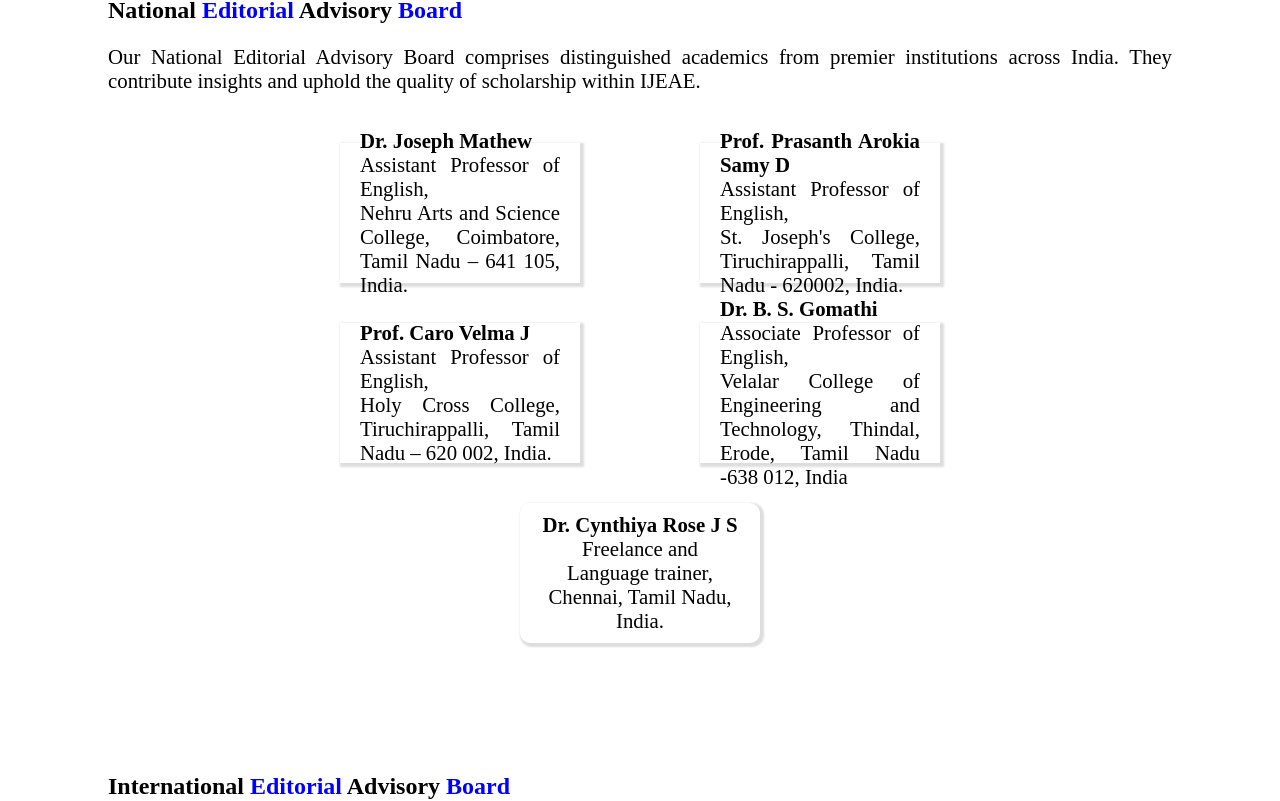
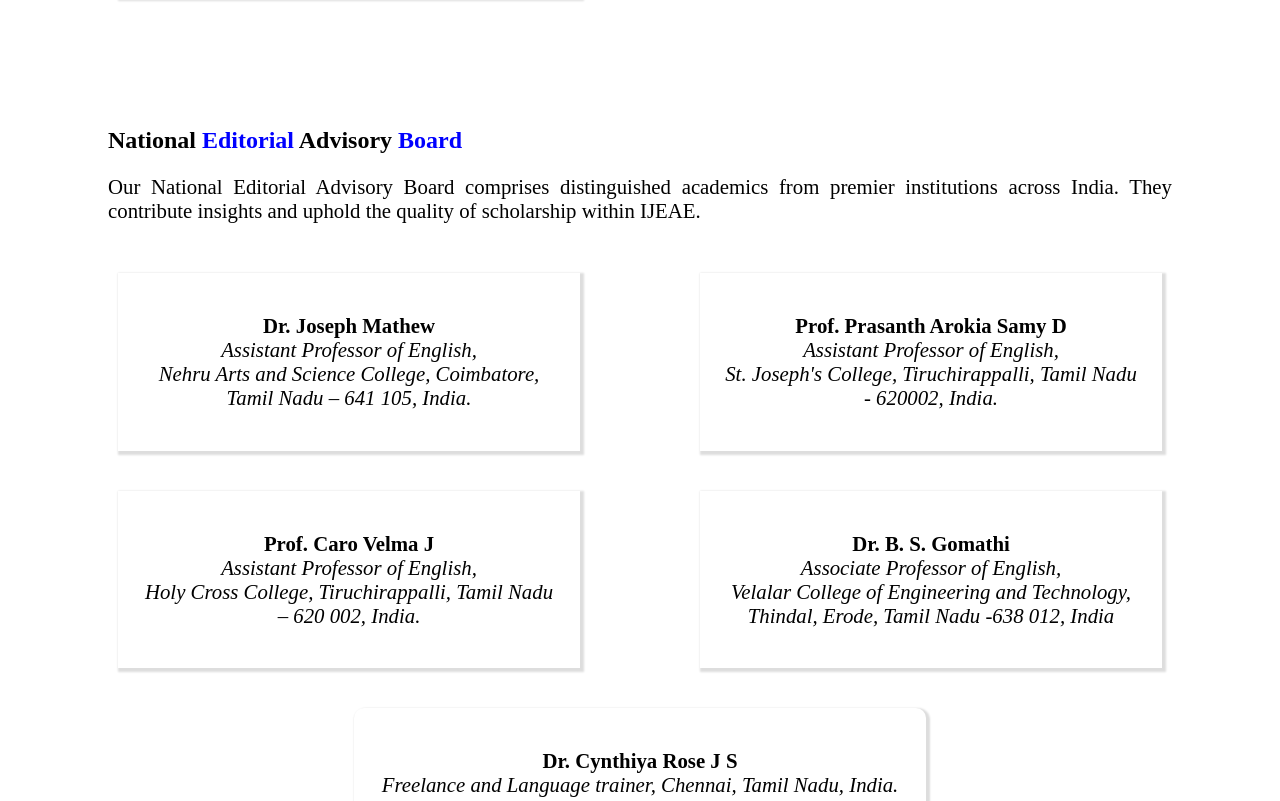
Before and after one commit to lexiontechsolution/journal_website, a React (Create React App) app: page /editorial in a window 1280 px wide. Shown: the part 699-1500 px from the top of the page. Built offline with nearby package versions, Linux system fonts and the light colour scheme.

Commit message:
Update Editorial.css

```diff
--- a/src/Pages/Editorial/Editorial.css
+++ b/src/Pages/Editorial/Editorial.css
@@ -23,8 +23,8 @@
 }
 
 .box-editorial {
-    width: 200px;
-    height: 100px;
+    width: 100%;
+    height: 100%;
     margin: 10px;
     padding: 20px;
     /* border: 1px solid #ccc; */
@@ -33,15 +33,20 @@
     flex-direction: column;
     justify-content: center;
     align-items: center;
-    text-align: justify;
+    text-align: center;
 }
 
+.box-editorial p{
+    font-style: italic;
+}
 .fifth-box-edit {
-    width: 200px;
-    height: 100px;
+    width: 50%;
+    height: 50%;
     box-shadow: 2px 2px 2px 2px rgb(221, 221, 221);
 }
-
+.fifth-box-edit p{
+    font-style: italic;
+}
 /* Responsive Styles */
 @media (max-width: 1024px) {
     .editorial-content {
```
